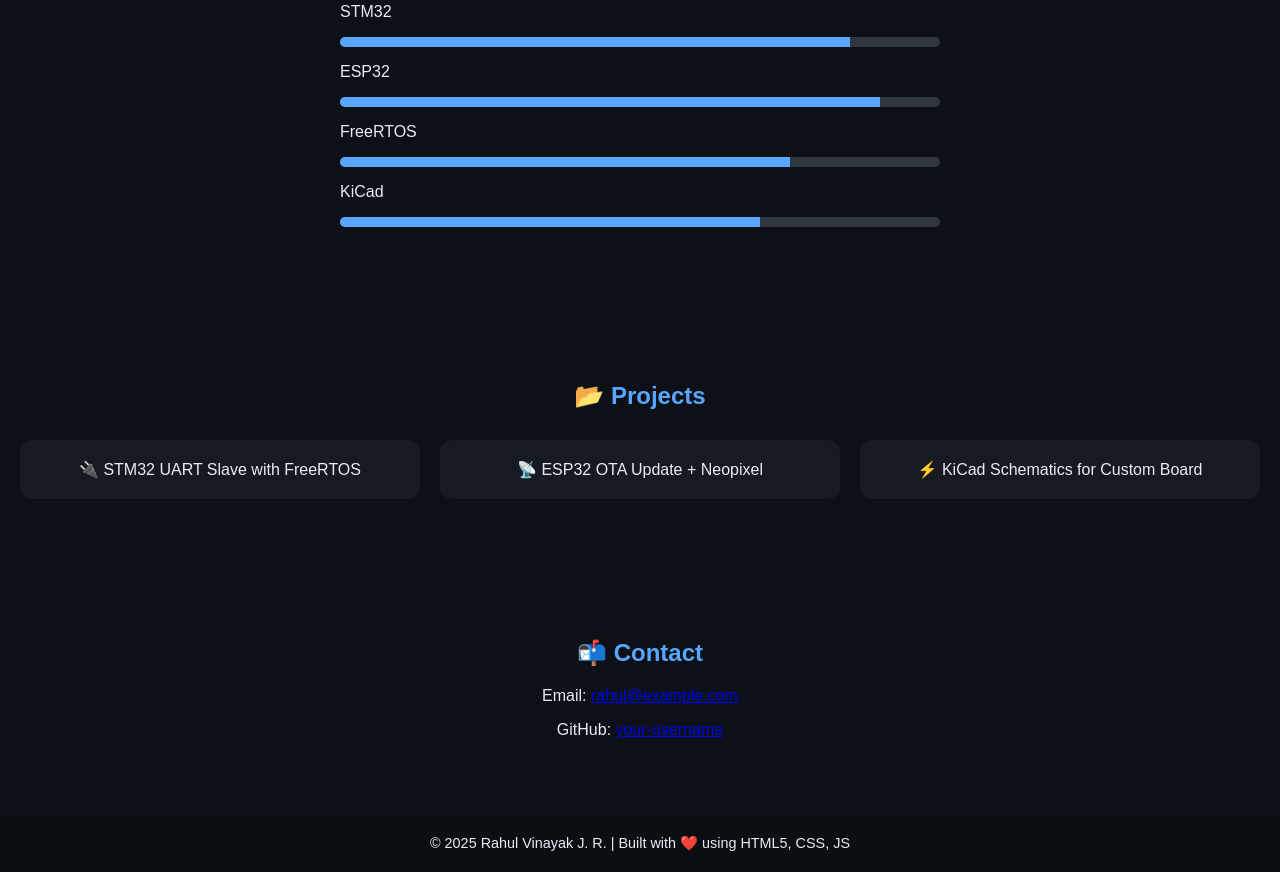
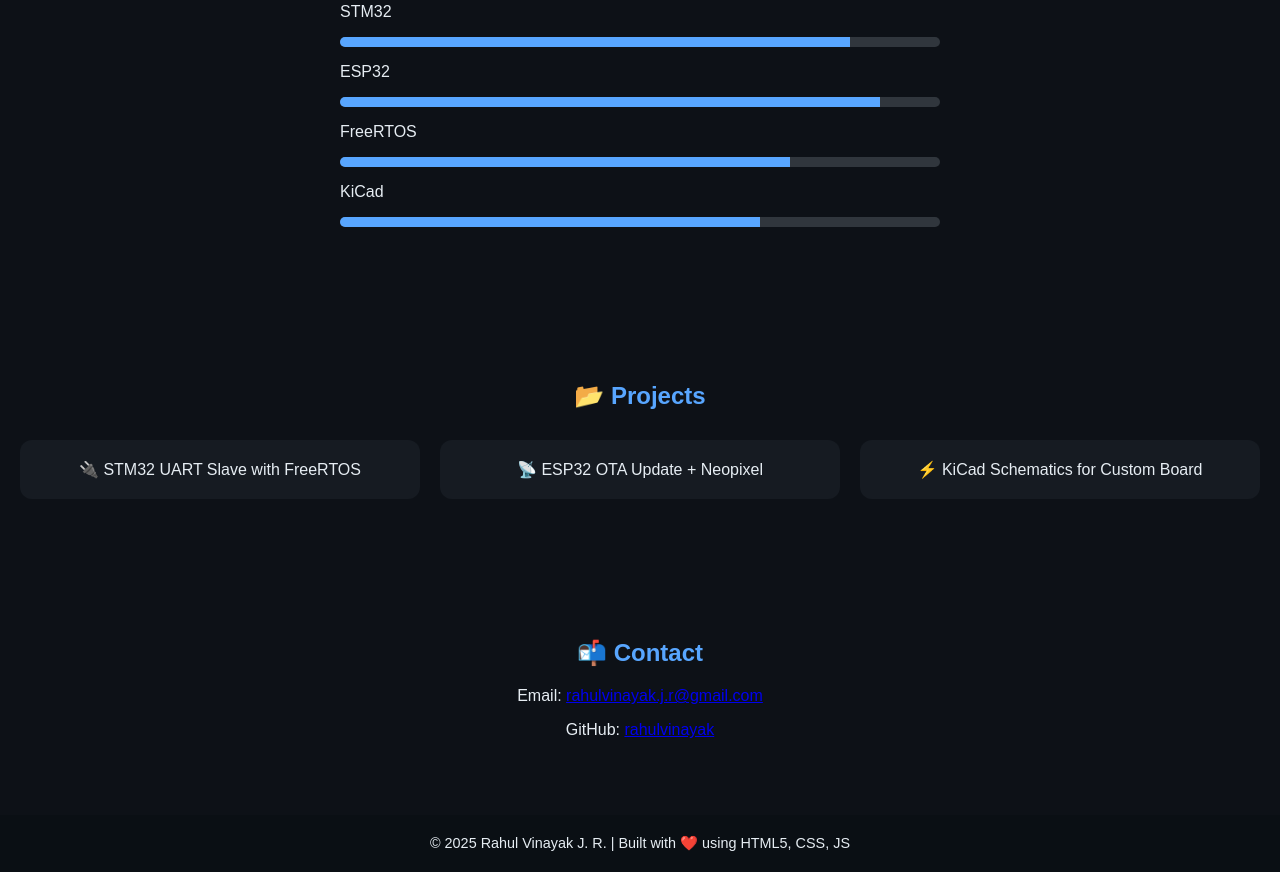
Before and after one commit to rahulvinayak/rahulvinayak.github.io, a plain HTML site: page index.html in a window 1280 px wide. Shown: the part 633-1505 px from the top of the page. Drawn offline with Linux system fonts and the light colour scheme.

Commit message:
Update index.html

```diff
--- a/index.html
+++ b/index.html
@@ -158,8 +158,8 @@
 
   <section id="contact">
     <h2>📬 Contact</h2>
-    <p>Email: <a href="mailto:rahul@example.com">rahul@example.com</a></p>
-    <p>GitHub: <a href="https://github.com/your-username">your-username</a></p>
+    <p>Email: <a href="mailto:rahul@example.com">rahulvinayak.j.r@gmail.com</a></p>
+    <p>GitHub: <a href="https://github.com/your-username">rahulvinayak</a></p>
   </section>
 
   <footer>
```
